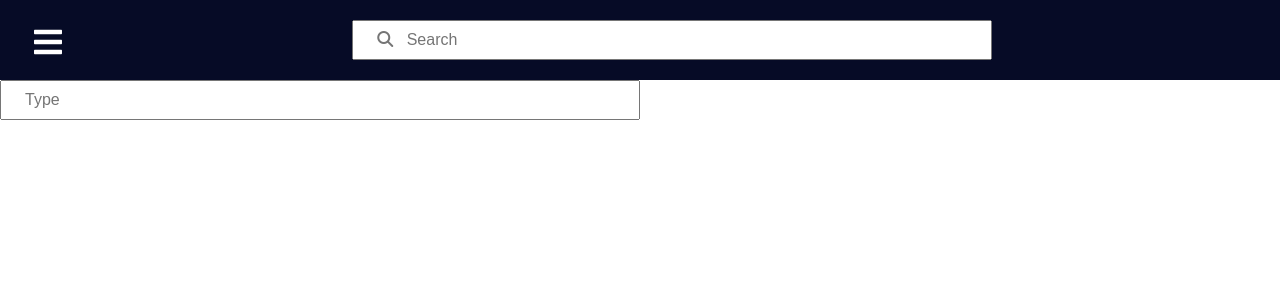
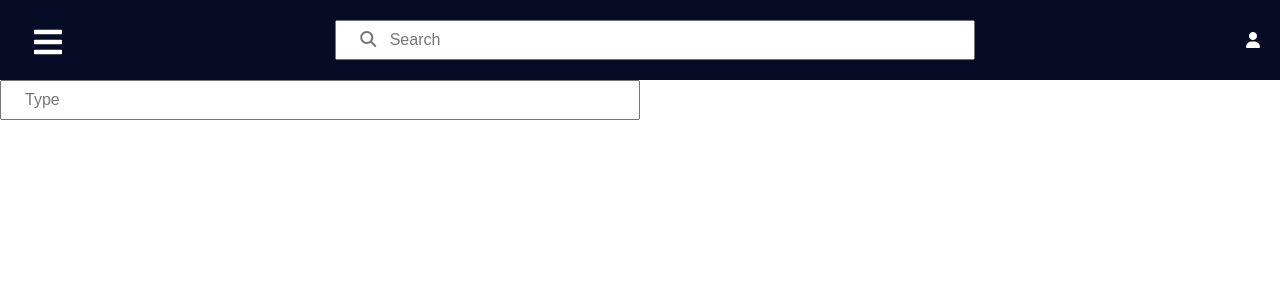
Before and after one commit to harshsbais/Notak, a React (Create React App) app: page /dashboard in a window 1280 px wide. Shown: the top 300 px of the page. Built offline with nearby package versions, Linux system fonts and the light colour scheme.

Commit message:
add user icon in navbar

```diff
--- a/src/components/dashboard/Navbar.js
+++ b/src/components/dashboard/Navbar.js
@@ -13,6 +13,7 @@ function Navbar() {
                     <FaIcons.FaBars style={{ color: '#fff' }} onClick={(e) => setSidebar(true)} />
                 </Link>
                 <input type="text" className="mx-auto" placeholder="   &#xF002;   Search" style={{ width: '50vw', height: '5vh', fontFamily: 'Arial, FontAwesome', outline: 'none', padding: '10px' }} />
+                <i style={{ color: 'white', marginRight: '20px' }} className="fa fa-user"></i>
             </div>
             <nav className={sidebar ? 'nav-menu active' : 'nav-menu'}>
                 <ul className='nav-menu-items'>
```
